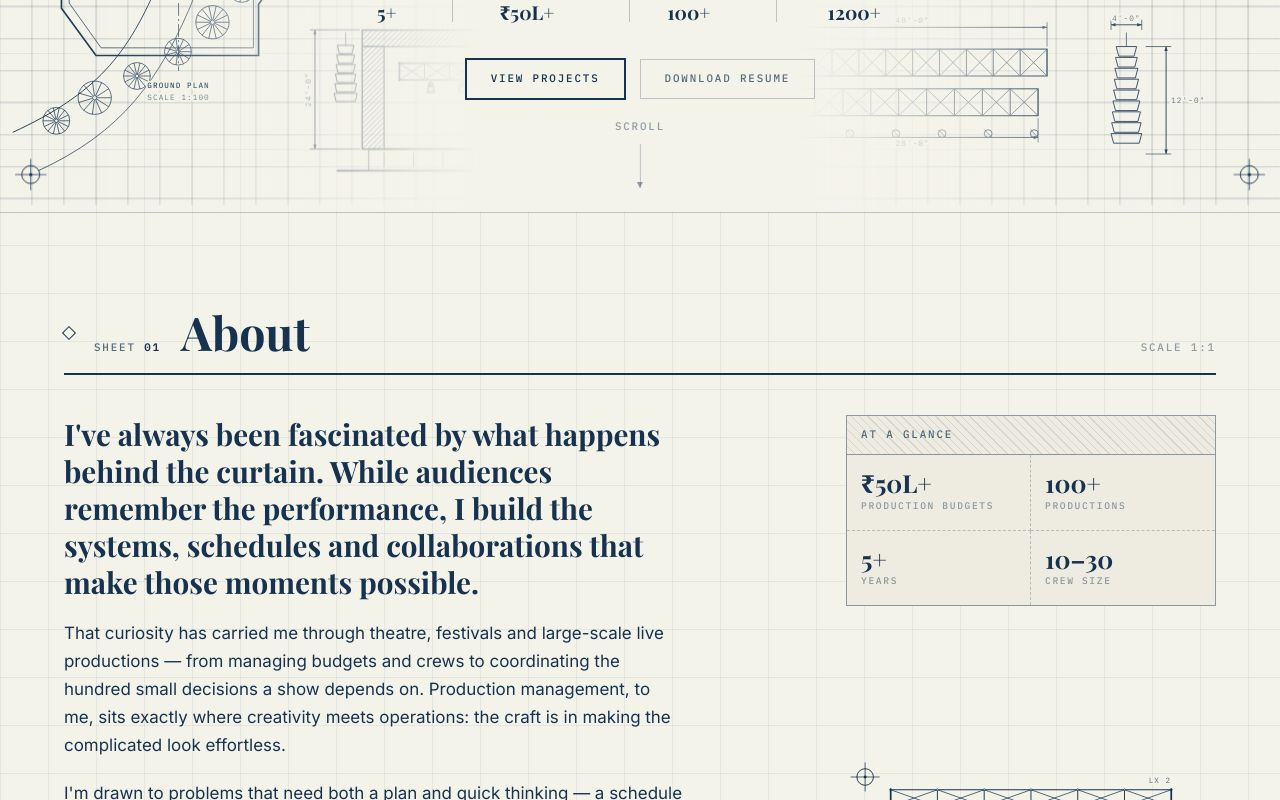
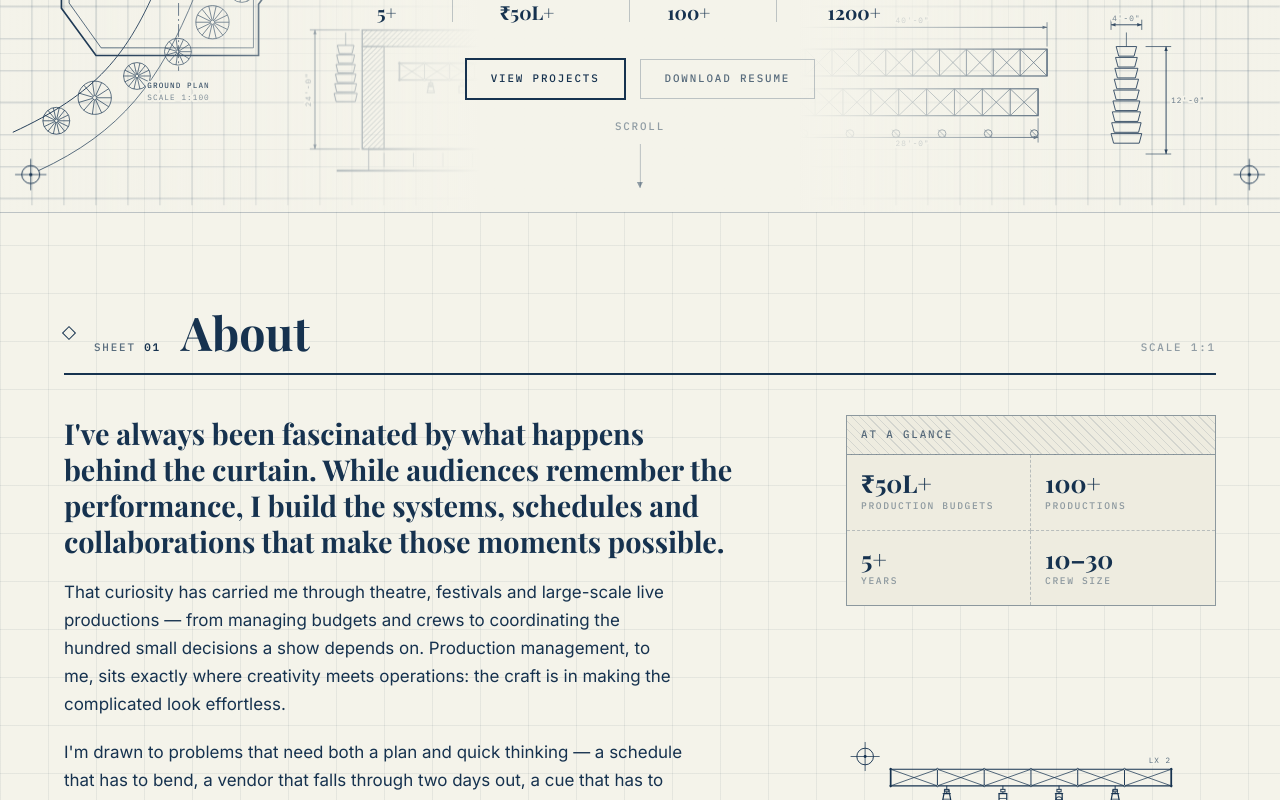
Before and after one commit to anushkaa-k/anushkakale.portfolio, a React (Vite) app: page / in a window 1280 px wide. Shown: the part 475-1275 px from the top of the page. Built offline with nearby package versions, Linux system fonts and the light colour scheme; a web font is replaced by a local one.

Commit message:
Widen the About lead paragraph to wrap at 4 lines instead of 5
Bumped its max-width (58ch -> 63ch) and trimmed the font-size clamp
slightly so it reliably wraps one line shorter, letting everything below
it shift up.

```diff
--- a/src/sections/About.tsx
+++ b/src/sections/About.tsx
@@ -16,8 +16,8 @@ export function About({ meta }: { meta: SectionMeta }): ReactElement {
     <Sheet meta={meta}>
       <div className="grid gap-[clamp(2rem,5vw,4rem)] lg:grid-cols-[minmax(0,1.65fr)_minmax(15rem,0.85fr)]">
         <div>
-          <Reveal className="max-w-[58ch]">
-            <p className="font-display text-[clamp(1.35rem,2.5vw,1.85rem)] leading-tight">
+          <Reveal className="max-w-[63ch]">
+            <p className="font-display text-[clamp(1.3rem,2.4vw,1.8rem)] leading-tight">
               {about.lead}
             </p>
           </Reveal>
```
